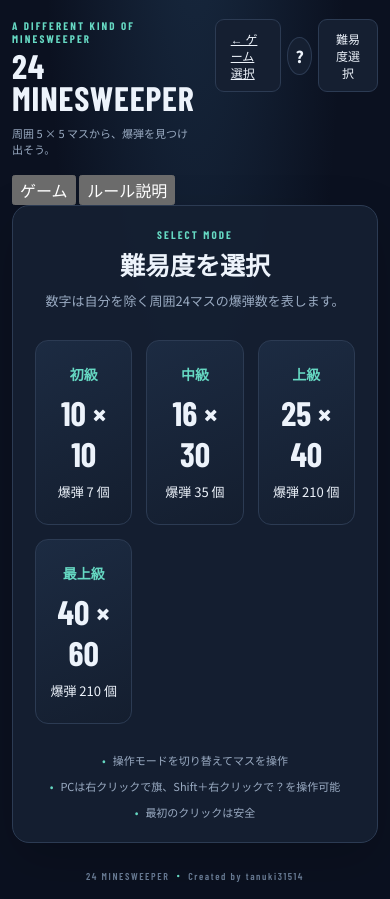
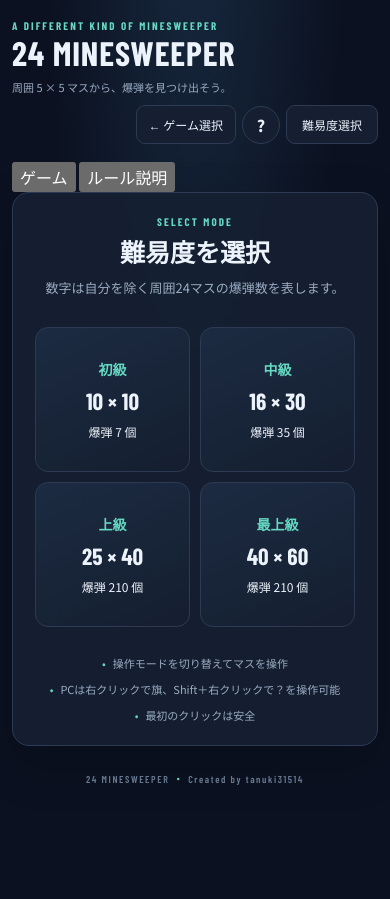
Before and after one commit to tanukineiri31514/24_MINESWEEPER, a plain HTML site: page index.html in a window 390 px wide. After the commit the page ends 844 px from the top, so only its background shows below. Drawn offline with nearby package versions, Linux system fonts and the light colour scheme; a web font is replaced by a local one.

Commit message:
Add styles for game selection and difficulty display

```diff
--- a/style.css
+++ b/style.css
@@ -483,3 +483,31 @@ footer span {
   font-weight: 500;
   letter-spacing: normal;
 }
+
+
+/* ゲーム選択画面への戻りリンク（24 / POLY 共通） */
+.top-actions .collection-link {
+  display: inline-flex;
+  align-items: center;
+  justify-content: center;
+  text-decoration: none;
+  white-space: nowrap;
+}
+.top-actions .collection-link:focus-visible {
+  outline: 2px solid var(--accent);
+  outline-offset: 3px;
+}
+@media (max-width: 700px) {
+  .topbar { flex-wrap: wrap; gap: 10px; }
+  .top-actions { margin-left: auto; flex-wrap: wrap; justify-content: flex-end; }
+  .top-actions .collection-link { padding: 10px 12px; }
+}
+
+/* 4段階の難易度表示 */
+.difficulty-grid { grid-template-columns: repeat(4, minmax(0, 1fr)); }
+@media (max-width: 700px) {
+  .difficulty-grid { grid-template-columns: repeat(2, minmax(0, 1fr)); gap: 10px; }
+  .difficulty-card { min-height: 145px; padding: 14px 7px; }
+  .difficulty-card strong { font-size: clamp(21px, 6vw, 29px); }
+  .difficulty-card>span:not(.difficulty-name) { font-size: 12px; }
+}
```
